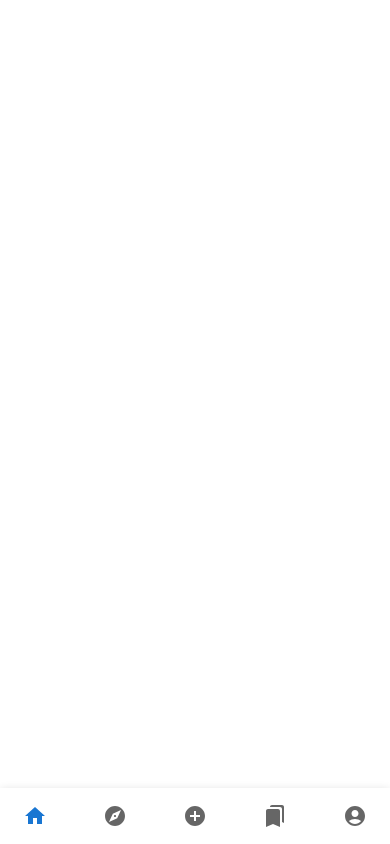
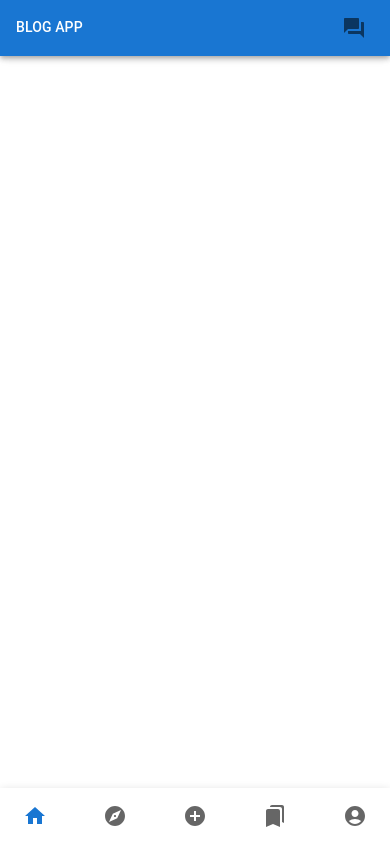
Before and after one commit to isnakolah/BlogAppFrontend, a React (Create React App) app: page / in a window 390 px wide. Built offline with nearby package versions, Linux system fonts and the light colour scheme.

Commit message:
Create bottom navigation

```diff
--- a/src/App.tsx
+++ b/src/App.tsx
@@ -1,14 +1,18 @@
 import { CssBaseline } from "@mui/material";
-import { Switch } from "react-router-dom";
+import { Switch, Route } from "react-router-dom";
 import Layout from "./components/Layout";
+import routes from "./constants/routes";
+import Home from "./pages/Home";
 
 const App = () => {
   return (
     <>
       <CssBaseline />
-      <Layout>
-        <Switch></Switch>
-      </Layout>
+      <Switch>
+        <Layout>
+          <Route exact path={routes.home} component={Home} />
+        </Layout>
+      </Switch>
     </>
   );
 };
--- a/src/components/Layout/Desktop/index.tsx
+++ b/src/components/Layout/Desktop/index.tsx
@@ -1,13 +1,20 @@
 import React from "react";
-import { AppBar, Toolbar } from "@mui/material";
+import { AppBar, Toolbar, useMediaQuery, useTheme } from "@mui/material";
 
 const Desktop: React.FC = () => {
+  const theme = useTheme();
+  const screenSizeIsNotMobile = useMediaQuery(theme.breakpoints.up("sm"));
+
   return (
-    <AppBar position="fixed">
-      <Toolbar>
-        <div>This is the toolbar</div>
-      </Toolbar>
-    </AppBar>
+    <>
+      {screenSizeIsNotMobile && (
+        <AppBar position="fixed">
+          <Toolbar>
+            <div>This is the toolbar</div>
+          </Toolbar>
+        </AppBar>
+      )}
+    </>
   );
 };
 
--- a/src/components/Layout/Mobile/index.tsx
+++ b/src/components/Layout/Mobile/index.tsx
@@ -1,5 +1,5 @@
 import React, { useState } from "react";
-import { BottomNavigation, BottomNavigationAction, Paper } from "@mui/material";
+import { Paper, BottomNavigation, BottomNavigationAction } from "@mui/material";
 import { Link as RouterLink } from "react-router-dom";
 import HomeIcon from "@mui/icons-material/Home";
 import AddCircleIcon from "@mui/icons-material/AddCircle";
@@ -8,7 +8,11 @@ import AccountCircleIcon from "@mui/icons-material/AccountCircle";
 import ExploreIcon from "@mui/icons-material/Explore";
 import routes from "../../../constants/routes";
 
-const Mobile: React.FC = () => {
+type Props = {
+  children: React.ReactElement<any, any>;
+};
+
+const Mobile: React.FC<Props> = ({ children }) => {
   const [value, setValue] = useState<string>(window.location.pathname);
 
   const isAuthor = true;
@@ -18,6 +22,8 @@ const Mobile: React.FC = () => {
   };
 
   return (
+    <>
+      {children}
       <Paper
         elevation={3}
         sx={{ position: "fixed", bottom: 0, left: 0, right: 0 }}>
@@ -48,6 +54,7 @@ const Mobile: React.FC = () => {
           />
         </BottomNavigation>
       </Paper>
+    </>
   );
 };
 
--- a/src/components/Layout/index.tsx
+++ b/src/components/Layout/index.tsx
@@ -2,11 +2,15 @@ import { useMediaQuery, useTheme } from "@mui/material";
 import Desktop from "./Desktop";
 import Mobile from "./Mobile";
 
-const Layout: React.FC = () => {
+type Props = {
+  children: React.ReactElement<any, any>;
+};
+
+const Layout: React.FC<Props> = ({ children }) => {
   const theme = useTheme();
   const screenSizeIsMobile = useMediaQuery(theme.breakpoints.down("sm"));
 
-  return <>{screenSizeIsMobile ? <Mobile /> : <Desktop />}</>;
+  return <>{screenSizeIsMobile ? <Mobile>{children}</Mobile> : <Desktop />}</>;
 };
 
 export default Layout;
--- a/src/models/User.ts
+++ b/src/models/User.ts
@@ -1,6 +1,6 @@
 import { PhoneNumber } from "./PhoneNumber";
 
-export interface User {
+interface User {
   firstName: string;
   lastName: string;
   email: string;
--- /dev/null
+++ b/src/pages/Home/index.tsx
@@ -0,0 +1,32 @@
+import {
+  AppBar,
+  Grid,
+  IconButton,
+  Toolbar,
+  Typography,
+  useMediaQuery,
+  useTheme,
+} from "@mui/material";
+import ForumIcon from "@mui/icons-material/Forum";
+
+const Home = () => {
+  const theme = useTheme();
+  const screenSizeIsMobile = useMediaQuery(theme.breakpoints.down("sm"));
+
+  return (
+    <>
+      {screenSizeIsMobile && (
+        <AppBar position="fixed">
+          <Toolbar component={Grid} justifyContent="space-between">
+            <Typography variant="subtitle2">BLOG APP</Typography>
+            <IconButton>
+              <ForumIcon />
+            </IconButton>
+          </Toolbar>
+        </AppBar>
+      )}
+    </>
+  );
+};
+
+export default Home;
```
Lines whose indentation alone changed are shown as unchanged.
